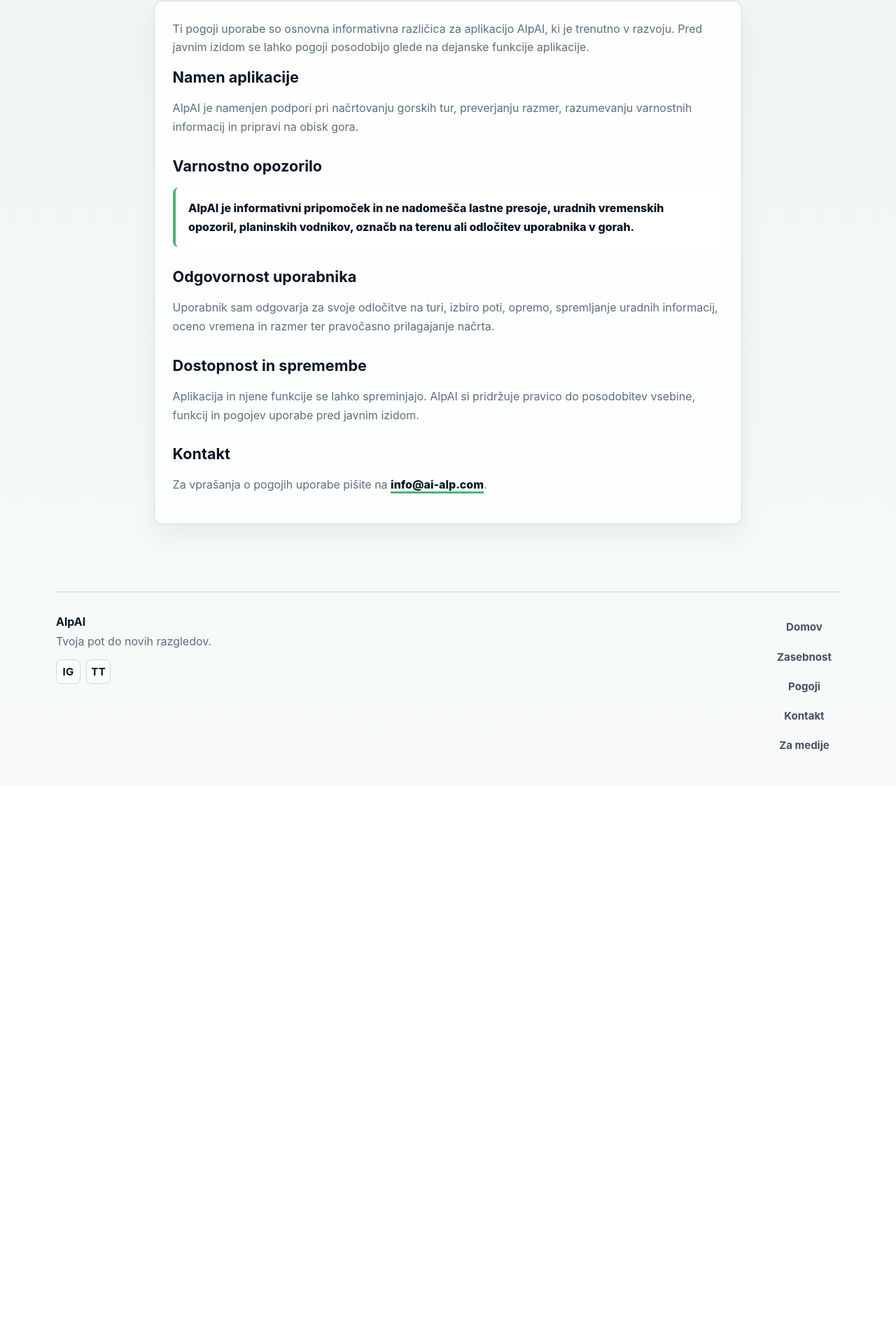
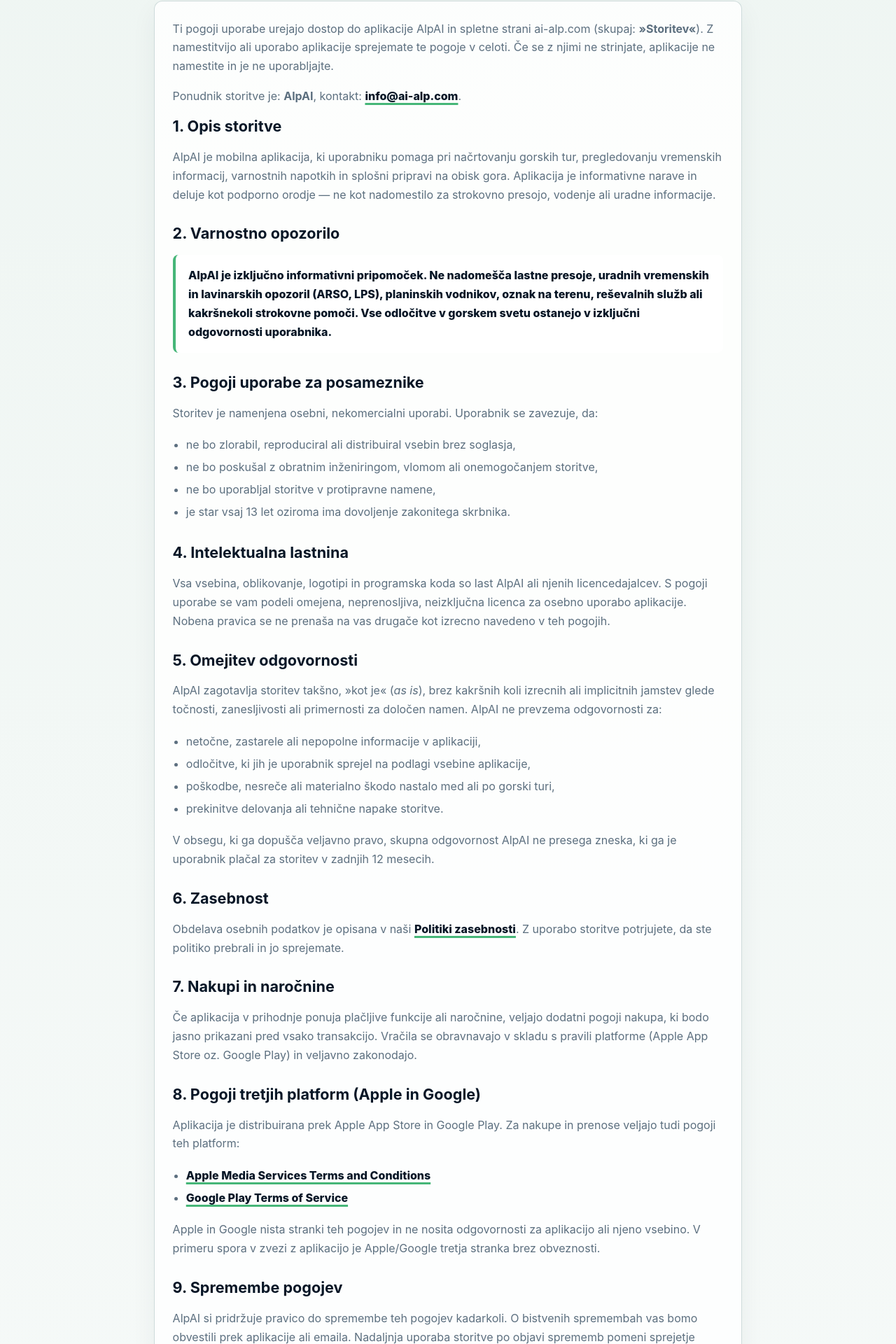
Before and after one commit to eriksamsa/ai-alp-website, a Next.js app: page /terms in a window 1280 px wide. Shown: the part 364-2284 px from the top of the page at 70% size. Before the commit the page ends 1487 px from the top, so only its background shows below. Built offline with nearby package versions, Linux system fonts and the light colour scheme.

Commit message:
update website

```diff
--- a/app/globals.css
+++ b/app/globals.css
@@ -1015,6 +1015,14 @@
   transform: translateY(0);
 }
 
+@media (prefers-reduced-motion: reduce) {
+  .animate-on-scroll {
+    opacity: 1;
+    transform: none;
+    transition: none;
+  }
+}
+
 /* feature-card--full fills the ScrollAnimate wrapper */
 .feature-card--full {
   height: 100%;
--- a/app/sitemap.ts
+++ b/app/sitemap.ts
@@ -2,9 +2,13 @@
 
 const baseUrl = 'https://ai-alp.com';
 
+const routes = ['/', '/contact', '/privacy-policy', '/terms', '/press', '/en'];
+
 export default function sitemap(): MetadataRoute.Sitemap {
-  return ['/', '/privacy-policy', '/terms', '/contact'].map((path) => ({
+  return routes.map((path) => ({
     url: `${baseUrl}${path}`,
     lastModified: new Date(),
+    changeFrequency: path === '/' || path === '/en' ? 'weekly' : 'monthly',
+    priority: path === '/' ? 1.0 : path === '/en' ? 0.9 : 0.6,
   }));
 }
--- a/app/terms/page.tsx
+++ b/app/terms/page.tsx
@@ -2,7 +2,7 @@
 
 export const metadata: Metadata = {
   title: 'Pogoji uporabe',
-  description: 'Osnovni pogoji uporabe in varnostno opozorilo za aplikacijo AlpAI.',
+  description: 'Pogoji uporabe aplikacije AlpAI — definicija storitve, odgovornost, licenca, Apple App Store in Google Play pogoji.',
 };
 
 export default function TermsPage() {
@@ -14,36 +14,124 @@
 
       <div className="legal-copy">
         <p>
-          Ti pogoji uporabe so osnovna informativna različica za aplikacijo AlpAI, ki je trenutno v
-          razvoju. Pred javnim izidom se lahko pogoji posodobijo glede na dejanske funkcije
-          aplikacije.
+          Ti pogoji uporabe urejajo dostop do aplikacije AlpAI in spletne strani ai-alp.com
+          (skupaj: <strong>»Storitev«</strong>). Z namestitvijo ali uporabo aplikacije sprejemate
+          te pogoje v celoti. Če se z njimi ne strinjate, aplikacije ne namestite in je ne
+          uporabljajte.
+        </p>
+        <p>
+          Ponudnik storitve je: <strong>AlpAI</strong>, kontakt:{' '}
+          <a href="mailto:info@ai-alp.com">info@ai-alp.com</a>.
         </p>
 
-        <h2>Namen aplikacije</h2>
+        <h2>1. Opis storitve</h2>
         <p>
-          AlpAI je namenjen podpori pri načrtovanju gorskih tur, preverjanju razmer, razumevanju
-          varnostnih informacij in pripravi na obisk gora.
+          AlpAI je mobilna aplikacija, ki uporabniku pomaga pri načrtovanju gorskih tur,
+          pregledovanju vremenskih informacij, varnostnih napotkih in splošni pripravi na obisk
+          gora. Aplikacija je informativne narave in deluje kot podporno orodje — ne kot
+          nadomestilo za strokovno presojo, vodenje ali uradne informacije.
         </p>
 
-        <h2>Varnostno opozorilo</h2>
+        <h2>2. Varnostno opozorilo</h2>
         <p className="warning-box">
-          AlpAI je informativni pripomoček in ne nadomešča lastne presoje, uradnih vremenskih
-          opozoril, planinskih vodnikov, označb na terenu ali odločitev uporabnika v gorah.
+          AlpAI je izključno informativni pripomoček. Ne nadomešča lastne presoje, uradnih
+          vremenskih in lavinarskih opozoril (ARSO, LPS), planinskih vodnikov, oznak na terenu,
+          reševalnih služb ali kakršnekoli strokovne pomoči. Vse odločitve v gorskem svetu
+          ostanejo v izključni odgovornosti uporabnika.
         </p>
 
-        <h2>Odgovornost uporabnika</h2>
+        <h2>3. Pogoji uporabe za posameznike</h2>
         <p>
-          Uporabnik sam odgovarja za svoje odločitve na turi, izbiro poti, opremo, spremljanje
-          uradnih informacij, oceno vremena in razmer ter pravočasno prilagajanje načrta.
+          Storitev je namenjena osebni, nekomercialni uporabi. Uporabnik se zavezuje, da:
+        </p>
+        <ul className="press-facts">
+          <li>ne bo zlorabil, reproduciral ali distribuiral vsebin brez soglasja,</li>
+          <li>ne bo poskušal z obratnim inženiringom, vlomom ali onemogočanjem storitve,</li>
+          <li>ne bo uporabljal storitve v protipravne namene,</li>
+          <li>je star vsaj 13 let oziroma ima dovoljenje zakonitega skrbnika.</li>
+        </ul>
+
+        <h2>4. Intelektualna lastnina</h2>
+        <p>
+          Vsa vsebina, oblikovanje, logotipi in programska koda so last AlpAI ali njenih
+          licencedajalcev. S pogoji uporabe se vam podeli omejena, neprenosljiva, neizključna
+          licenca za osebno uporabo aplikacije. Nobena pravica se ne prenaša na vas drugače kot
+          izrecno navedeno v teh pogojih.
         </p>
 
-        <h2>Dostopnost in spremembe</h2>
+        <h2>5. Omejitev odgovornosti</h2>
         <p>
-          Aplikacija in njene funkcije se lahko spreminjajo. AlpAI si pridržuje pravico do
-          posodobitev vsebine, funkcij in pogojev uporabe pred javnim izidom.
+          AlpAI zagotavlja storitev takšno, »kot je« (<em>as is</em>), brez kakršnih koli izrecnih
+          ali implicitnih jamstev glede točnosti, zanesljivosti ali primernosti za določen namen.
+          AlpAI ne prevzema odgovornosti za:
+        </p>
+        <ul className="press-facts">
+          <li>netočne, zastarele ali nepopolne informacije v aplikaciji,</li>
+          <li>odločitve, ki jih je uporabnik sprejel na podlagi vsebine aplikacije,</li>
+          <li>poškodbe, nesreče ali materialno škodo nastalo med ali po gorski turi,</li>
+          <li>prekinitve delovanja ali tehnične napake storitve.</li>
+        </ul>
+        <p>
+          V obsegu, ki ga dopušča veljavno pravo, skupna odgovornost AlpAI ne presega zneska, ki
+          ga je uporabnik plačal za storitev v zadnjih 12 mesecih.
         </p>
 
-        <h2>Kontakt</h2>
+        <h2>6. Zasebnost</h2>
+        <p>
+          Obdelava osebnih podatkov je opisana v naši{' '}
+          <a href="/privacy-policy">Politiki zasebnosti</a>. Z uporabo storitve potrjujete, da
+          ste politiko prebrali in jo sprejemate.
+        </p>
+
+        <h2>7. Nakupi in naročnine</h2>
+        <p>
+          Če aplikacija v prihodnje ponuja plačljive funkcije ali naročnine, veljajo dodatni
+          pogoji nakupa, ki bodo jasno prikazani pred vsako transakcijo. Vračila se obravnavajo
+          v skladu s pravili platforme (Apple App Store oz. Google Play) in veljavno zakonodajo.
+        </p>
+
+        <h2>8. Pogoji tretjih platform (Apple in Google)</h2>
+        <p>
+          Aplikacija je distribuirana prek Apple App Store in Google Play. Za nakupe in prenose
+          veljajo tudi pogoji teh platform:
+        </p>
+        <ul className="press-facts">
+          <li>
+            <a href="https://www.apple.com/legal/internet-services/itunes/us/terms.html" target="_blank" rel="noopener noreferrer">
+              Apple Media Services Terms and Conditions
+            </a>
+          </li>
+          <li>
+            <a href="https://play.google.com/intl/en_us/about/play-terms/" target="_blank" rel="noopener noreferrer">
+              Google Play Terms of Service
+            </a>
+          </li>
+        </ul>
+        <p>
+          Apple in Google nista stranki teh pogojev in ne nosita odgovornosti za aplikacijo ali
+          njeno vsebino. V primeru spora v zvezi z aplikacijo je Apple/Google tretja stranka
+          brez obveznosti.
+        </p>
+
+        <h2>9. Spremembe pogojev</h2>
+        <p>
+          AlpAI si pridržuje pravico do spremembe teh pogojev kadarkoli. O bistvenih spremembah
+          vas bomo obvestili prek aplikacije ali emaila. Nadaljnja uporaba storitve po objavi
+          sprememb pomeni sprejetje novih pogojev.
+        </p>
+
+        <h2>10. Veljavno pravo in reševanje sporov</h2>
+        <p>
+          Ti pogoji se urejajo po pravu Republike Slovenije. Za reševanje morebitnih sporov je
+          pristojno sodišče v Republiki Sloveniji. Kot potrošnik v EU imate pravico do
+          alternativnega reševanja sporov prek platforme{' '}
+          <a href="https://ec.europa.eu/consumers/odr" target="_blank" rel="noopener noreferrer">
+            EU ODR
+          </a>
+          .
+        </p>
+
+        <h2>11. Kontakt</h2>
         <p>
           Za vprašanja o pogojih uporabe pišite na{' '}
           <a href="mailto:info@ai-alp.com">info@ai-alp.com</a>.
```
Also changed, not shown: app/en/layout.tsx (added, +109 -0 lines).
